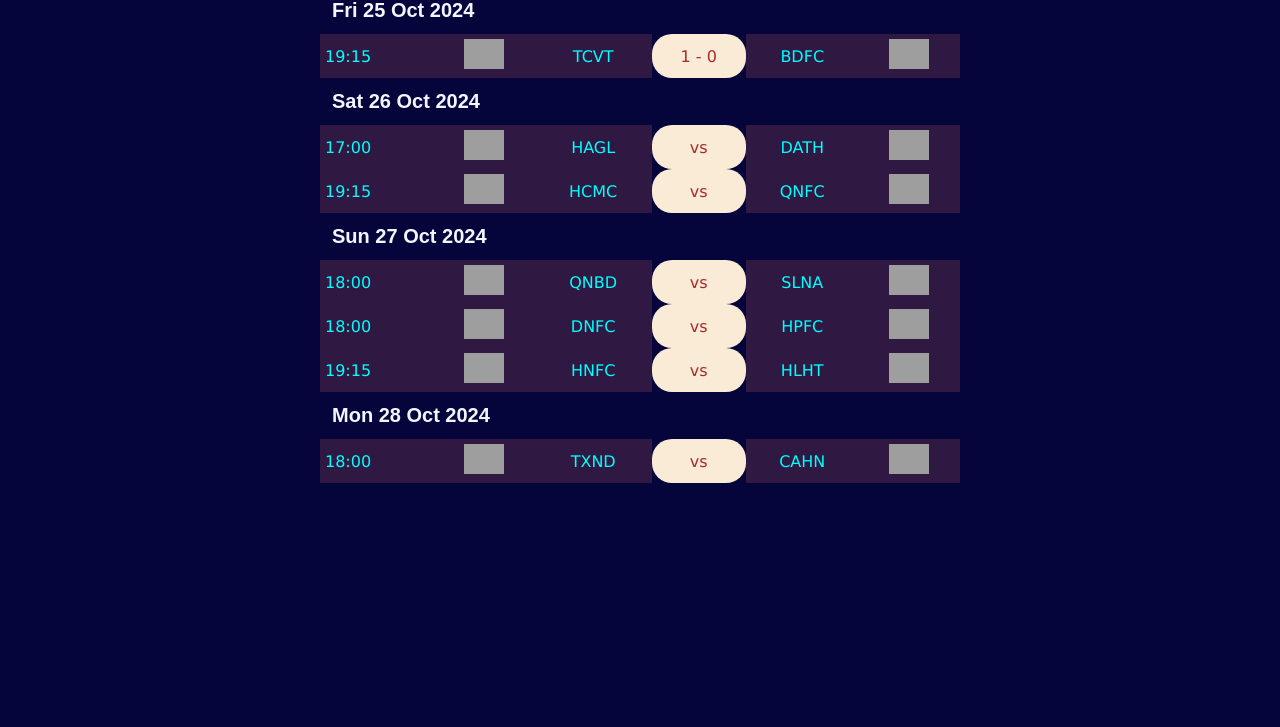
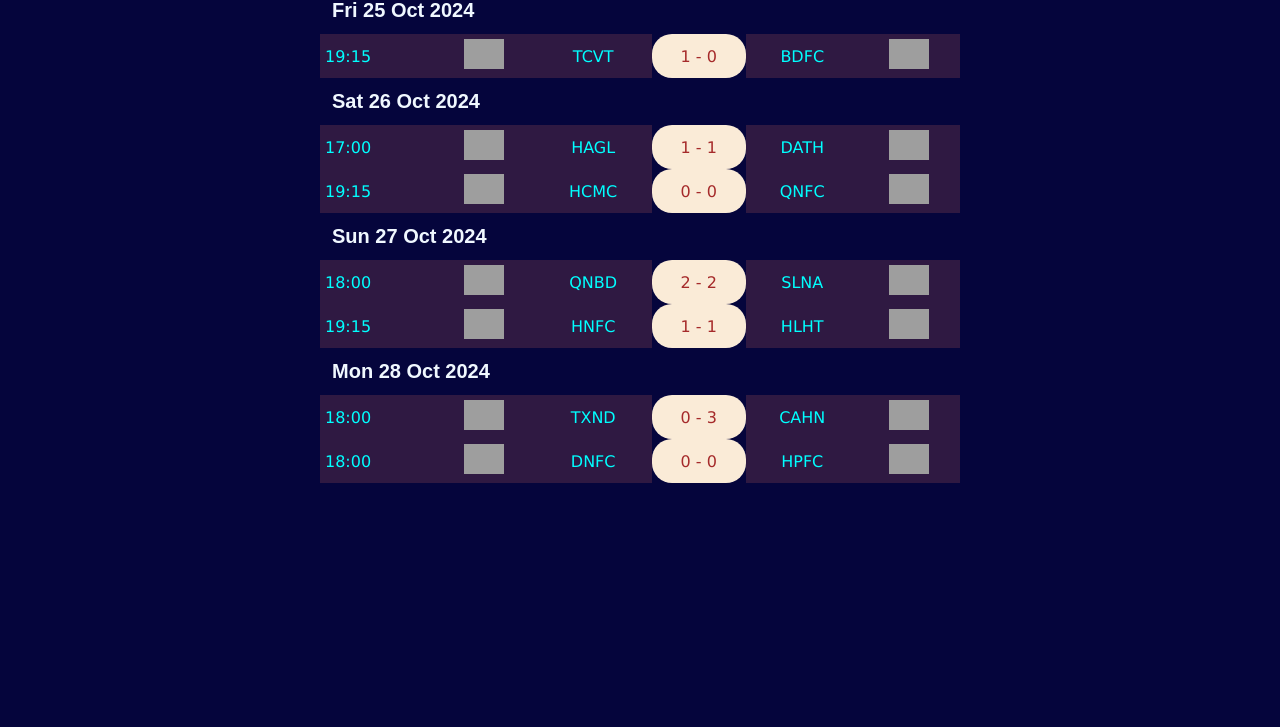
Before and after one commit to Kiennn0212/VLeague1, a plain HTML site: page scores.html in a window 1280 px wide. Shown: the part 1056-1783 px from the top of the page. Drawn offline with Linux system fonts and the light colour scheme; grey boxes are pictures that could not be loaded.

Commit message:
scores.html

```diff
--- a/scores.html
+++ b/scores.html
@@ -6,7 +6,7 @@
     <meta name="viewport" content="width=device-width, initial-scale=1.0">
     <link rel="stylesheet" type="text/css" href="scores.css" />
     <link rel="stylesheet" href="./themify-icons-font1/themify-icons/themify-icons.css">
-    <title>VFF</title>
+    <title>Scores</title>
 </head>
 
 <body>
@@ -133,7 +133,7 @@
                         <td>17:00</td>
                         <td><img src="picture/HAGL.png"></td>
                         <td>HAGL</td>
-                        <td>vs</td>
+                        <td>1 - 1</td>
                         <td>DATH</td>
                         <td><img src="picture/DATH.jpeg"></td>
                     </tr>
@@ -141,7 +141,7 @@
                         <td>19:15</td>
                         <td><img src="picture/TPHCM.png"></td>
                         <td>HCMC</td>
-                        <td>vs</td>
+                        <td>0 - 0</td>
                         <td>QNFC</td>
                         <td><img src="picture/QNFC.png"></td>
                     </tr>
@@ -152,23 +152,15 @@
                         <td>18:00</td>
                         <td><img src="picture/QNBD.png"></td>
                         <td>QNBD</td>
-                        <td>vs</td>
+                        <td>2 - 2</td>
                         <td>SLNA</td>
                         <td><img src="picture/SLNA.jpeg"></td>
-                    </tr>
-                    <tr class="result">
-                        <td>18:00</td>
-                        <td><img src="picture/SHBDN.png"></td>
-                        <td>DNFC</td>
-                        <td>vs</td>
-                        <td>HPFC</td>
-                        <td><img src="picture/HPFC.jpeg"></td>
                     </tr>
                     <tr class="result">
                         <td>19:15</td>
                         <td><img src="picture/HNFC.png"></td>
                         <td>HNFC</td>
-                        <td>vs</td>
+                        <td>1 - 1</td>
                         <td>HLHT</td>
                         <td><img src="picture/HLHT.jpeg"></td>
                     </tr>
@@ -179,9 +171,17 @@
                         <td>18:00</td>
                         <td><img src="picture/TXDN.png"></td>
                         <td>TXND</td>
-                        <td>vs</td>
+                        <td>0 - 3</td>
                         <td>CAHN</td>
                         <td><img src="picture/CAHN.png"></td>
+                    </tr>
+                    <tr class="result">
+                        <td>18:00</td>
+                        <td><img src="picture/SHBDN.png"></td>
+                        <td>DNFC</td>
+                        <td>0 - 0</td>
+                        <td>HPFC</td>
+                        <td><img src="picture/HPFC.jpeg"></td>
                     </tr>
                 </table>
             </div>
```
